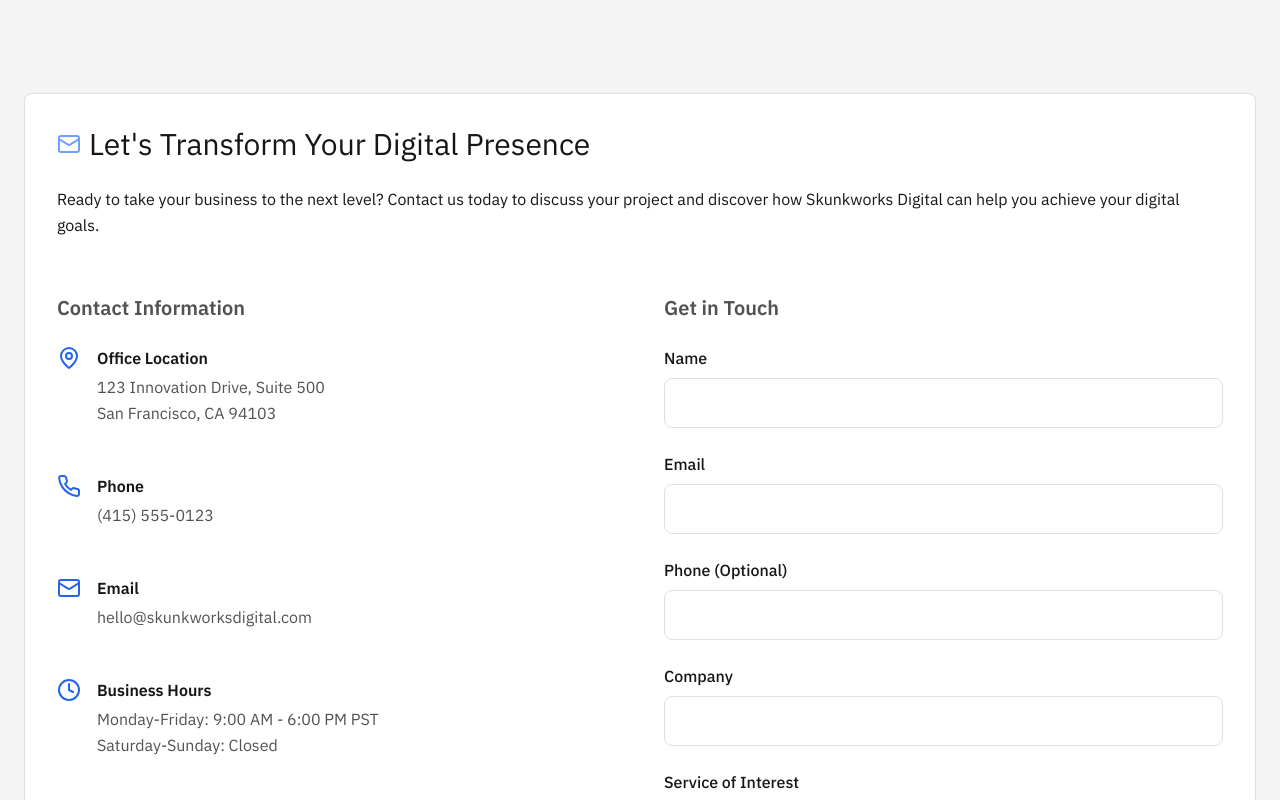
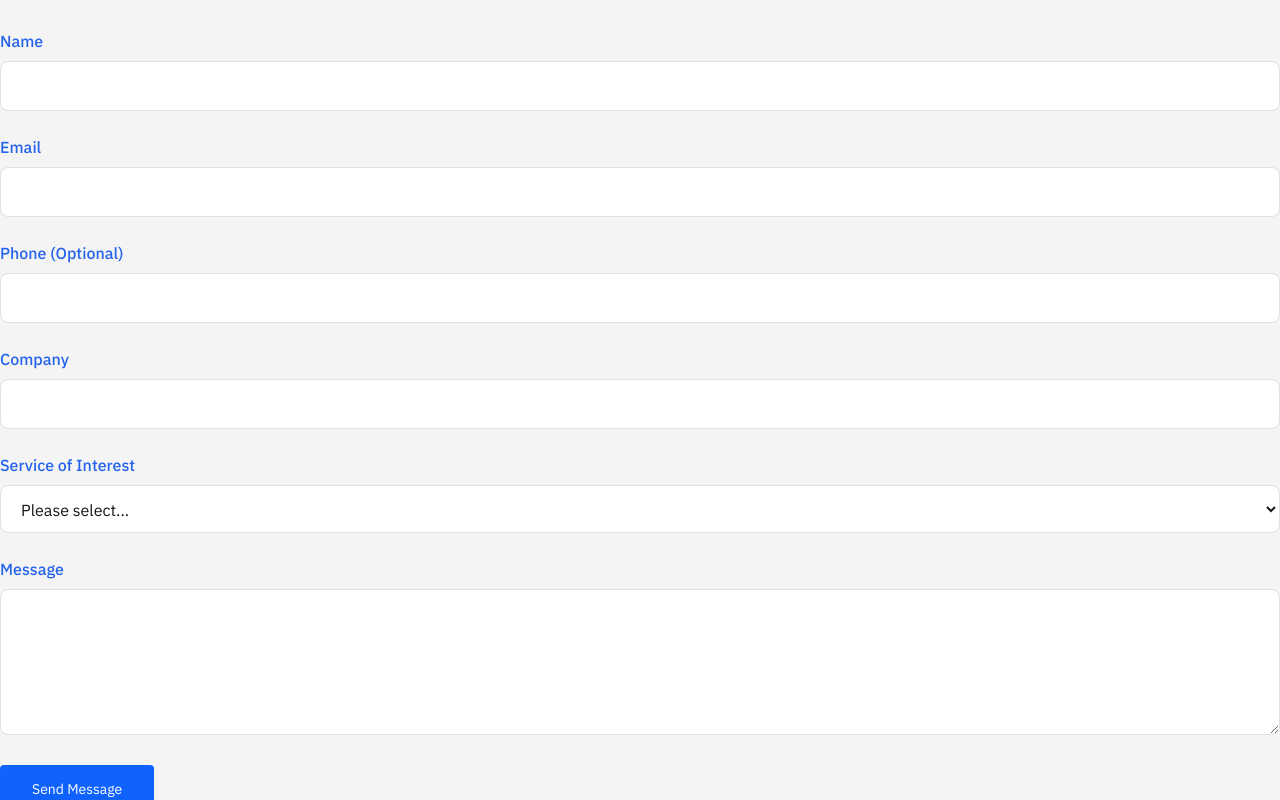
Before and after one commit to Skunkworks-Digital/www, a React (Vite) app: page / in a window 1280 px wide. Shown: the part 10200-11000 px from the top of the page. Built offline with nearby package versions, Linux system fonts and the light colour scheme.

Commit message:
Update Contact.tsx

```diff
--- a/src/components/Contact.tsx
+++ b/src/components/Contact.tsx
@@ -1,11 +1,5 @@
-import React, { useState } from 'react';
-import { useInView } from 'react-intersection-observer';
-import {
-  Mail,
-  MapPin,
-  Phone,
-  Clock
-} from 'lucide-react';
+import React, { useState } from "react";
+import { useInView } from "react-intersection-observer";
 
 interface FormValues {
   name: string;
@@ -25,12 +19,12 @@
 
 const Contact: React.FC = () => {
   const [formValues, setFormValues] = useState<FormValues>({
-    name: '',
-    email: '',
-    phone: '',
-    company: '',
-    service: '',
-    message: ''
+    name: "",
+    email: "",
+    phone: "",
+    company: "",
+    service: "",
+    message: "",
   });
 
   const [formErrors, setFormErrors] = useState<FormErrors>({});
@@ -42,18 +36,21 @@
     triggerOnce: true,
   });
 
-  const handleChange = (e: React.ChangeEvent<HTMLInputElement | HTMLTextAreaElement | HTMLSelectElement>) => {
+  const handleChange = (
+    e: React.ChangeEvent<
+      HTMLInputElement | HTMLTextAreaElement | HTMLSelectElement
+    >
+  ) => {
     const { name, value } = e.target;
     setFormValues({
       ...formValues,
-      [name]: value
+      [name]: value,
     });
 
-    // Clear error when field is modified
     if (formErrors[name as keyof FormErrors]) {
       setFormErrors({
         ...formErrors,
-        [name]: undefined
+        [name]: undefined,
       });
     }
   };
@@ -62,21 +59,21 @@
     const errors: FormErrors = {};
 
     if (!formValues.name.trim()) {
-      errors.name = 'Name is required';
+      errors.name = "Name is required";
     }
 
     if (!formValues.email.trim()) {
-      errors.email = 'Email is required';
+      errors.email = "Email is required";
     } else if (!/^[^\s@]+@[^\s@]+\.[^\s@]+$/.test(formValues.email)) {
-      errors.email = 'Email is invalid';
+      errors.email = "Email is invalid";
     }
 
     if (!formValues.company.trim()) {
-      errors.company = 'Company is required';
+      errors.company = "Company is required";
     }
 
     if (!formValues.message.trim()) {
-      errors.message = 'Message is required';
+      errors.message = "Message is required";
     }
 
     setFormErrors(errors);
@@ -89,22 +86,19 @@
     if (validateForm()) {
       setIsSubmitting(true);
 
-      // Simulate API call
       setTimeout(() => {
         setIsSubmitting(false);
         setSubmitSuccess(true);
 
-        // Reset form
         setFormValues({
-          name: '',
-          email: '',
-          phone: '',
-          company: '',
-          service: '',
-          message: ''
+          name: "",
+          email: "",
+          phone: "",
+          company: "",
+          service: "",
+          message: "",
         });
 
-        // Reset success message after 5 seconds
         setTimeout(() => {
           setSubmitSuccess(false);
         }, 5000);
@@ -113,84 +107,29 @@
   };
 
   return (
-    <section id="contact" ref={ref} className="py-16 bg-[color:var(--bg-primary)]">
-      <div className="container-custom">
-        <div className="tile">
-          <h2 className="flex items-center">
-            <Mail className="section-icon" size={24} />
-            Let's Transform Your Digital Presence
-          </h2>
-
-          <p className="section-description">
-            Ready to take your business to the next level? Contact us today to discuss your project and discover how Skunkworks Digital can help you achieve your digital goals.
-          </p>
-
-          <div className="grid grid-cols-1 lg:grid-cols-2 gap-12">
-            <div className={`transition-all duration-700 ${inView ? 'opacity-100 translate-y-0' : 'opacity-0 translate-y-10'}`}>
-              <h3 className="text-xl font-semibold mb-6">Contact Information</h3>
-
-              <div className="space-y-6">
-                <div className="flex">
-                  <div className="mr-4 text-blue-600">
-                    <MapPin size={24} />
-                  </div>
-                  <div>
-                    <h4 className="font-semibold mb-1">Office Location</h4>
-                    <p className="text-[color:var(--text-secondary)]">
-                      123 Innovation Drive, Suite 500<br />
-                      San Francisco, CA 94103
-                    </p>
-                  </div>
-                </div>
-
-                <div className="flex">
-                  <div className="mr-4 text-blue-600">
-                    <Phone size={24} />
-                  </div>
-                  <div>
-                    <h4 className="font-semibold mb-1">Phone</h4>
-                    <p className="text-[color:var(--text-secondary)]">(415) 555-0123</p>
-                  </div>
-                </div>
-
-                <div className="flex">
-                  <div className="mr-4 text-blue-600">
-                    <Mail size={24} />
-                  </div>
-                  <div>
-                    <h4 className="font-semibold mb-1">Email</h4>
-                    <p className="text-[color:var(--text-secondary)]">hello@skunkworksdigital.com</p>
-                  </div>
-                </div>
-
-                <div className="flex">
-                  <div className="mr-4 text-blue-600">
-                    <Clock size={24} />
-                  </div>
-                  <div>
-                    <h4 className="font-semibold mb-1">Business Hours</h4>
-                    <p className="text-[color:var(--text-secondary)]">
-                      Monday-Friday: 9:00 AM - 6:00 PM PST<br />
-                      Saturday-Sunday: Closed
-                    </p>
-                  </div>
-                </div>
-              </div>
-            </div>
-
-            <div className={`transition-all duration-700 delay-300 ${inView ? 'opacity-100 translate-y-0' : 'opacity-0 translate-y-10'}`}>
-              <h3 className="text-xl font-semibold mb-6">Get in Touch</h3>
-
+    <div
+      ref={ref}
+      className={`transition-all duration-700 ${
+        inView ? "opacity-100 translate-y-0" : "opacity-0 translate-y-10"
+      }`}
+    >
       {submitSuccess && (
         <div className="bg-green-100 dark:bg-green-900/30 text-green-800 dark:text-green-200 p-4 rounded-lg mb-6 animate-fade-in">
           <p className="font-semibold">Thank you for your message!</p>
-                  <p className="mb-0">We've received your inquiry and will get back to you shortly.</p>
+          <p className="mb-0">
+            We've received your inquiry and will get back to you shortly.
+          </p>
         </div>
       )}
 
       <form onSubmit={handleSubmit} className="space-y-6">
         <div>
-                  <label htmlFor="name" className="block mb-2 font-medium">Name</label>
+          <label
+            htmlFor="name"
+            className="block mb-2 font-medium text-blue-600"
+          >
+            Name
+          </label>
           <input
             type="text"
             id="name"
@@ -199,8 +138,8 @@
             onChange={handleChange}
             className={`w-full px-4 py-3 rounded-lg border ${
               formErrors.name
-                        ? 'border-red-500 focus:border-red-500 focus:ring focus:ring-red-200'
-                        : 'border-[color:var(--ui-border)] focus:border-blue-500 focus:ring focus:ring-blue-200'
+                ? "border-red-500 focus:border-red-500 focus:ring focus:ring-red-200"
+                : "border-[color:var(--ui-border)] focus:border-blue-500 focus:ring focus:ring-blue-200"
             } bg-[color:var(--ui-primary)] text-[color:var(--text-primary)] transition-colors`}
           />
           {formErrors.name && (
@@ -209,7 +148,12 @@
         </div>
 
         <div>
-                  <label htmlFor="email" className="block mb-2 font-medium">Email</label>
+          <label
+            htmlFor="email"
+            className="block mb-2 font-medium text-blue-600"
+          >
+            Email
+          </label>
           <input
             type="email"
             id="email"
@@ -218,8 +162,8 @@
             onChange={handleChange}
             className={`w-full px-4 py-3 rounded-lg border ${
               formErrors.email
-                        ? 'border-red-500 focus:border-red-500 focus:ring focus:ring-red-200'
-                        : 'border-[color:var(--ui-border)] focus:border-blue-500 focus:ring focus:ring-blue-200'
+                ? "border-red-500 focus:border-red-500 focus:ring focus:ring-red-200"
+                : "border-[color:var(--ui-border)] focus:border-blue-500 focus:ring focus:ring-blue-200"
             } bg-[color:var(--ui-primary)] text-[color:var(--text-primary)] transition-colors`}
           />
           {formErrors.email && (
@@ -228,7 +172,12 @@
         </div>
 
         <div>
-                  <label htmlFor="phone" className="block mb-2 font-medium">Phone (Optional)</label>
+          <label
+            htmlFor="phone"
+            className="block mb-2 font-medium text-blue-600"
+          >
+            Phone (Optional)
+          </label>
           <input
             type="tel"
             id="phone"
@@ -240,7 +189,12 @@
         </div>
 
         <div>
-                  <label htmlFor="company" className="block mb-2 font-medium">Company</label>
+          <label
+            htmlFor="company"
+            className="block mb-2 font-medium text-blue-600"
+          >
+            Company
+          </label>
           <input
             type="text"
             id="company"
@@ -249,8 +203,8 @@
             onChange={handleChange}
             className={`w-full px-4 py-3 rounded-lg border ${
               formErrors.company
-                        ? 'border-red-500 focus:border-red-500 focus:ring focus:ring-red-200'
-                        : 'border-[color:var(--ui-border)] focus:border-blue-500 focus:ring focus:ring-blue-200'
+                ? "border-red-500 focus:border-red-500 focus:ring focus:ring-red-200"
+                : "border-[color:var(--ui-border)] focus:border-blue-500 focus:ring focus:ring-blue-200"
             } bg-[color:var(--ui-primary)] text-[color:var(--text-primary)] transition-colors`}
           />
           {formErrors.company && (
@@ -259,7 +213,12 @@
         </div>
 
         <div>
-                  <label htmlFor="service" className="block mb-2 font-medium">Service of Interest</label>
+          <label
+            htmlFor="service"
+            className="block mb-2 font-medium text-blue-600"
+          >
+            Service of Interest
+          </label>
           <select
             id="service"
             name="service"
@@ -269,7 +228,9 @@
           >
             <option value="">Please select...</option>
             <option value="e-commerce">E-commerce Development</option>
-                    <option value="web-development">Website Design & Development</option>
+            <option value="web-development">
+              Website Design & Development
+            </option>
             <option value="seo">SEO & Content Marketing</option>
             <option value="crm">CRM & Business Automation</option>
             <option value="social-media">Social Media Marketing</option>
@@ -279,7 +240,12 @@
         </div>
 
         <div>
-                  <label htmlFor="message" className="block mb-2 font-medium">Message</label>
+          <label
+            htmlFor="message"
+            className="block mb-2 font-medium text-blue-600"
+          >
+            Message
+          </label>
           <textarea
             id="message"
             name="message"
@@ -288,8 +254,8 @@
             onChange={handleChange}
             className={`w-full px-4 py-3 rounded-lg border ${
               formErrors.message
-                        ? 'border-red-500 focus:border-red-500 focus:ring focus:ring-red-200'
-                        : 'border-[color:var(--ui-border)] focus:border-blue-500 focus:ring focus:ring-blue-200'
+                ? "border-red-500 focus:border-red-500 focus:ring focus:ring-red-200"
+                : "border-[color:var(--ui-border)] focus:border-blue-500 focus:ring focus:ring-blue-200"
             } bg-[color:var(--ui-primary)] text-[color:var(--text-primary)] transition-colors`}
           ></textarea>
           {formErrors.message && (
@@ -304,22 +270,34 @@
         >
           {isSubmitting ? (
             <span className="flex items-center">
-                      <svg className="animate-spin -ml-1 mr-3 h-5 w-5 text-white" xmlns="http://www.w3.org/2000/svg" fill="none" viewBox="0 0 24 24">
-                        <circle className="opacity-25" cx="12" cy="12" r="10" stroke="currentColor" strokeWidth="4"></circle>
-                        <path className="opacity-75" fill="currentColor" d="M4 12a8 8 0 018-8V0C5.373 0 0 5.373 0 12h4zm2 5.291A7.962 7.962 0 014 12H0c0 3.042 1.135 5.824 3 7.938l3-2.647z"></path>
+              <svg
+                className="animate-spin -ml-1 mr-3 h-5 w-5 text-white"
+                xmlns="http://www.w3.org/2000/svg"
+                fill="none"
+                viewBox="0 0 24 24"
+              >
+                <circle
+                  className="opacity-25"
+                  cx="12"
+                  cy="12"
+                  r="10"
+                  stroke="currentColor"
+                  strokeWidth="4"
+                ></circle>
+                <path
+                  className="opacity-75"
+                  fill="currentColor"
+                  d="M4 12a8 8 0 018-8V0C5.373 0 0 5.373 0 12h4zm2 5.291A7.962 7.962 0 014 12H0c0 3.042 1.135 5.824 3 7.938l3-2.647z"
+                ></path>
               </svg>
               Processing...
             </span>
           ) : (
-                    'Send Message'
+            "Send Message"
           )}
         </button>
       </form>
     </div>
-          </div>
-        </div>
-      </div>
-    </section>
   );
 };
 
```
Lines whose indentation alone changed are shown as unchanged.
